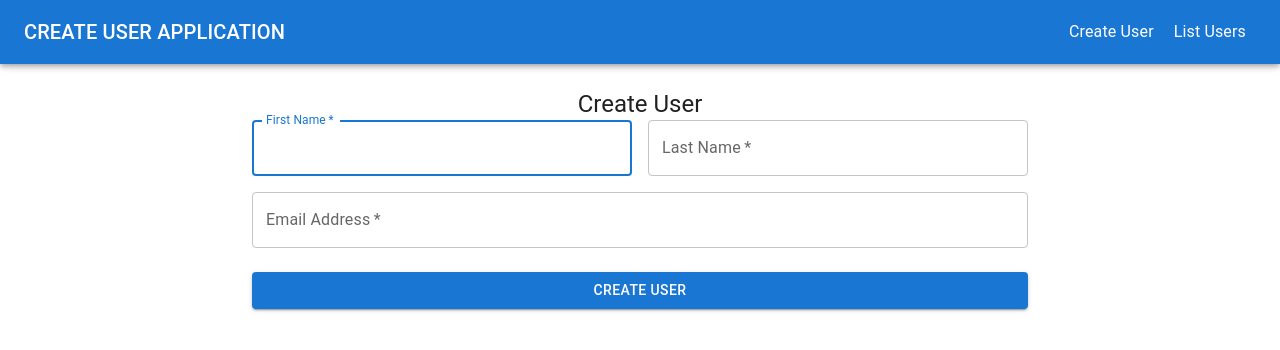
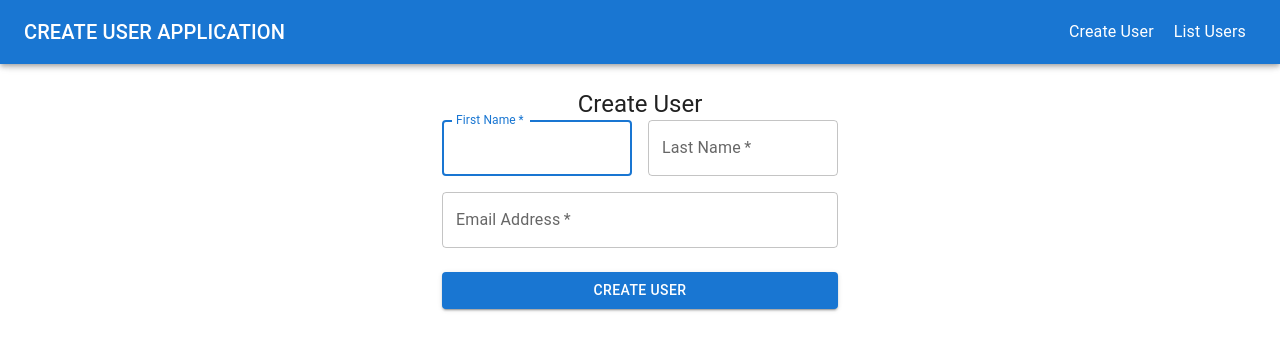
Before and after one commit to swarup123/CaseStudy, a React (Create React App) app in the folder fe-user/: page / in a window 1280 px wide. Shown: the top 350 px of the page. Built offline with nearby package versions, Linux system fonts and the light colour scheme.

Commit message:
Update CreateUser.tsx

```diff
--- a/fe-user/src/Components/CreateUser/CreateUser.tsx
+++ b/fe-user/src/Components/CreateUser/CreateUser.tsx
@@ -65,7 +65,7 @@ export default function CreateUser() {
 
   return (
     <ThemeProvider theme={theme}>
-      <Container component="main">
+      <Container component="main"  maxWidth="xs">
         <CssBaseline />
         <ToastContainer />
         <FormBoxWrapper>
```
